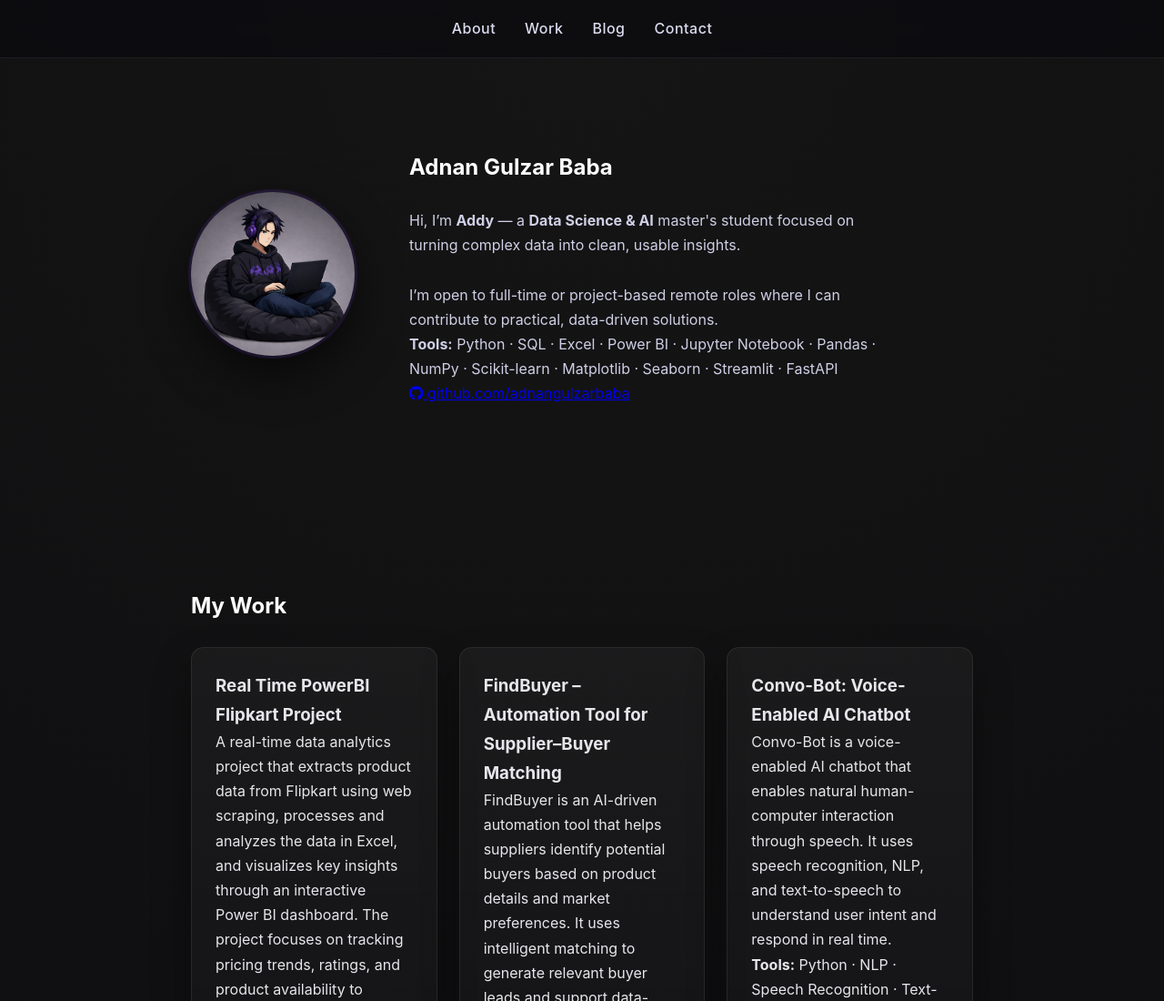
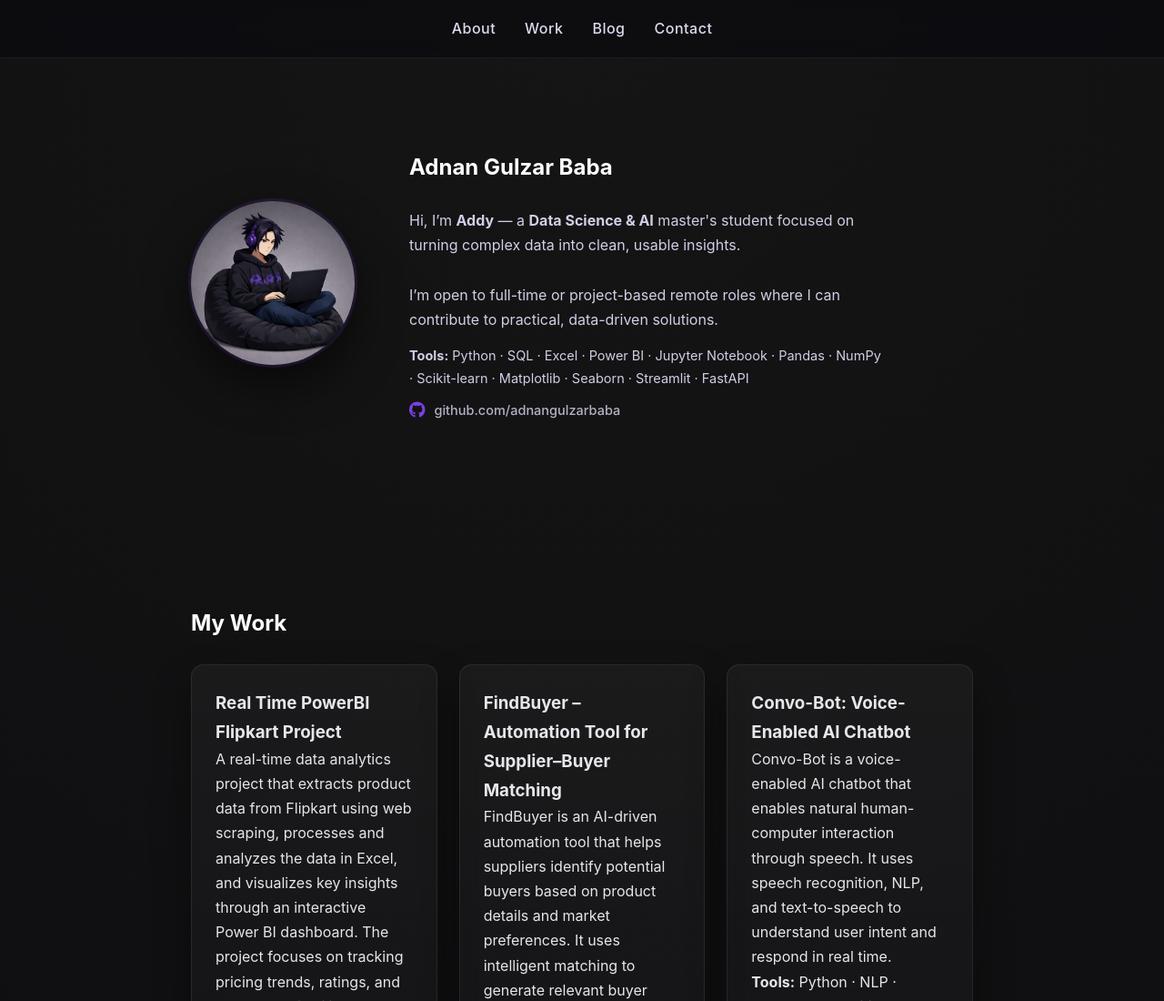
Before and after one commit to AddyFinn/portfolio, a plain HTML site: page index.html in a window 1280 px wide. Shown: the top 1100 px of the page at 91% size. Drawn offline with Linux system fonts and the light colour scheme.

Commit message:
Update style.css

```diff
--- a/style.css
+++ b/style.css
@@ -89,6 +89,37 @@ h2 {
     color: #cfcfe6;
     max-width: 520px;
 }
+
+.tools {
+    margin-top: 14px;
+    font-size: 14.5px;
+    color: rgba(207, 207, 230, 0.85);
+}
+
+.github-link {
+    margin-top: 10px;
+}
+
+.github-link a {
+    display: inline-flex;
+    align-items: center;
+    gap: 10px;
+    font-size: 14.5px;
+    color: rgba(207, 207, 230, 0.85);
+    text-decoration: none;
+    font-weight: 500;
+    transition: color 0.25s ease;
+}
+
+.github-link i {
+    font-size: 18px;
+    color: var(--accent);
+}
+
+.github-link a:hover {
+    color: var(--accent);
+}
+
 
 /* Work Grid */
 .work-grid {
```
